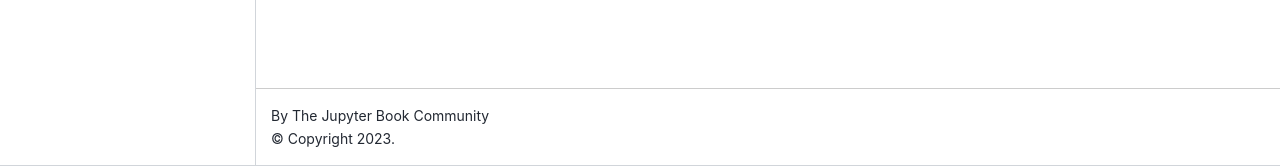
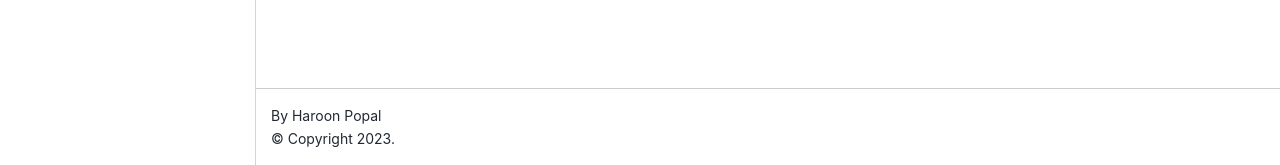
Before and after one commit to hspopal/data-science-for-psych, a Jupyter Book: the page built from intro.md, in a window 1280 px wide. Shown: the part 734-900 px from the top of the page. Built offline with Jupyter Book 1.0.4 settings and Sphinx 7.4.7 and the Sphinx Book theme 1.1.4, drawn with Linux system fonts in a browser that asks for light colours.

Commit message:
changed title

```diff
--- a/_config.yml
+++ b/_config.yml
@@ -1,8 +1,8 @@
 # Book settings
 # Learn more at https://jupyterbook.org/customize/config.html
 
-title: My sample book
-author: The Jupyter Book Community
+title: Data Science for Psychologists
+author: Haroon Popal
 logo: logo.png
 
 # Force re-execution of notebooks on each build.
```
